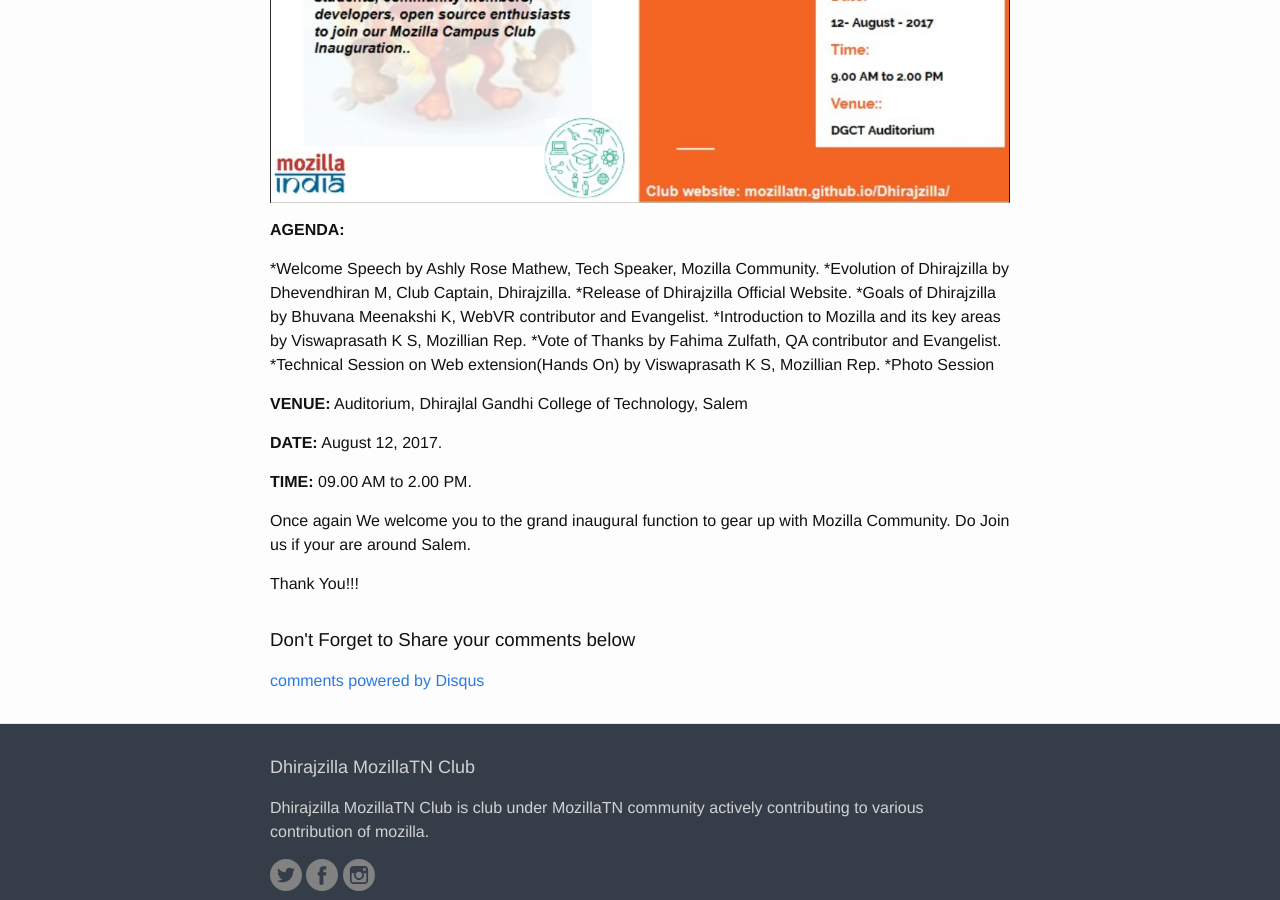
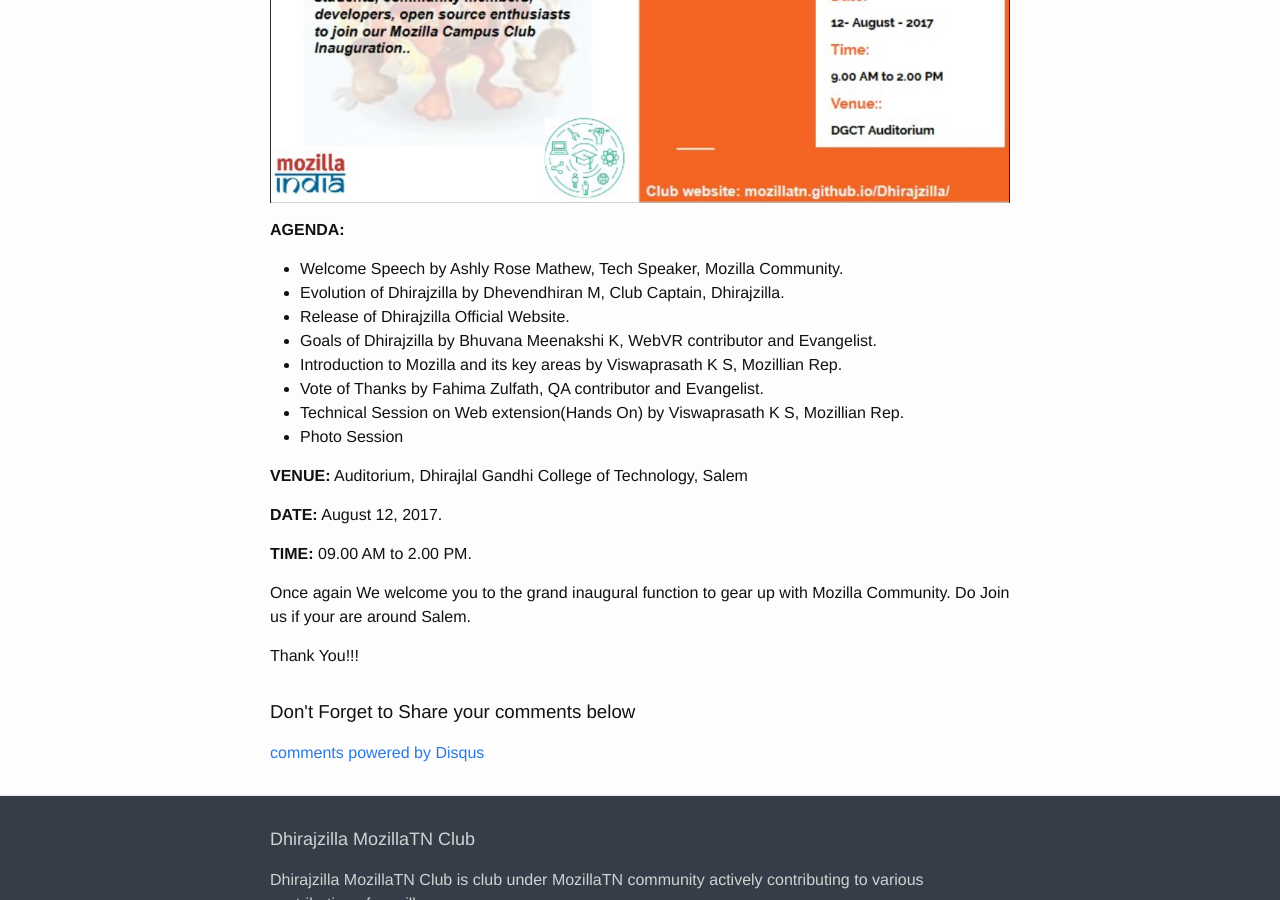
Before and after one commit to MozillaTN/Dhirajzilla, a Jekyll site: the page built from docs/_posts/2017-08-12-Dhirajzilla-Inauguration.md, in a window 1280 px wide and 900 px high, scrolled down 933 px. Built offline with Jekyll 4.4.1, drawn with Linux system fonts in a browser that asks for light colours; comment, search, counter and statistics services are not loaded.

```diff
--- a/docs/_posts/2017-08-12-Dhirajzilla-Inauguration.md
+++ b/docs/_posts/2017-08-12-Dhirajzilla-Inauguration.md
@@ -20,14 +20,14 @@ growing club in the salem region with smaller number of active contributors.
 
 **AGENDA:**
 
-  *Welcome Speech by Ashly Rose Mathew, Tech Speaker, Mozilla Community.
-  *Evolution of Dhirajzilla by Dhevendhiran M, Club Captain, Dhirajzilla.
-  *Release of Dhirajzilla Official Website.
-  *Goals of Dhirajzilla by Bhuvana Meenakshi K,  WebVR contributor and Evangelist.
-  *Introduction to Mozilla and its key areas by Viswaprasath K S, Mozillian Rep.
-  *Vote of Thanks by Fahima Zulfath,  QA contributor and Evangelist.
-  *Technical Session on Web extension(Hands On)  by Viswaprasath K S, Mozillian Rep.
-  *Photo Session
+  * Welcome Speech by Ashly Rose Mathew, Tech Speaker, Mozilla Community.<br>
+  * Evolution of Dhirajzilla by Dhevendhiran M, Club Captain, Dhirajzilla.<br>
+  * Release of Dhirajzilla Official Website.
+  * Goals of Dhirajzilla by Bhuvana Meenakshi K,  WebVR contributor and Evangelist.
+  * Introduction to Mozilla and its key areas by Viswaprasath K S, Mozillian Rep.
+  * Vote of Thanks by Fahima Zulfath,  QA contributor and Evangelist.
+  * Technical Session on Web extension(Hands On)  by Viswaprasath K S, Mozillian Rep.
+  * Photo Session
 
 
 **VENUE:** Auditorium, Dhirajlal Gandhi College of Technology, Salem
```
